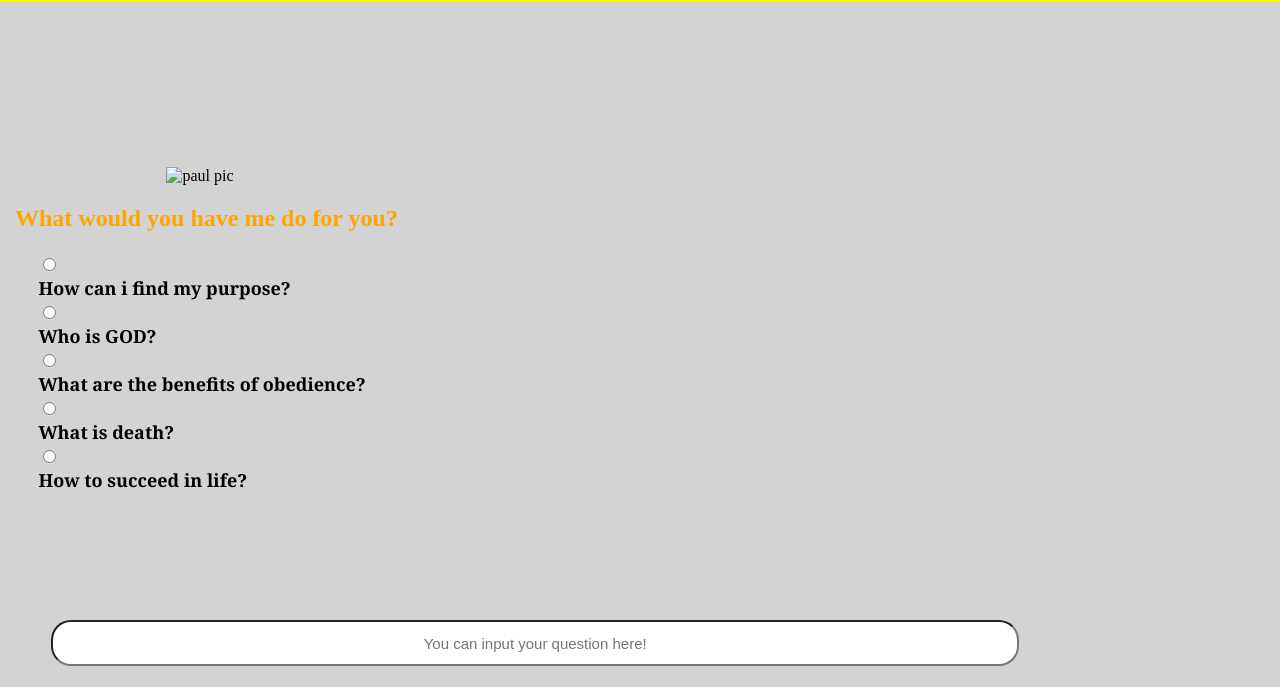
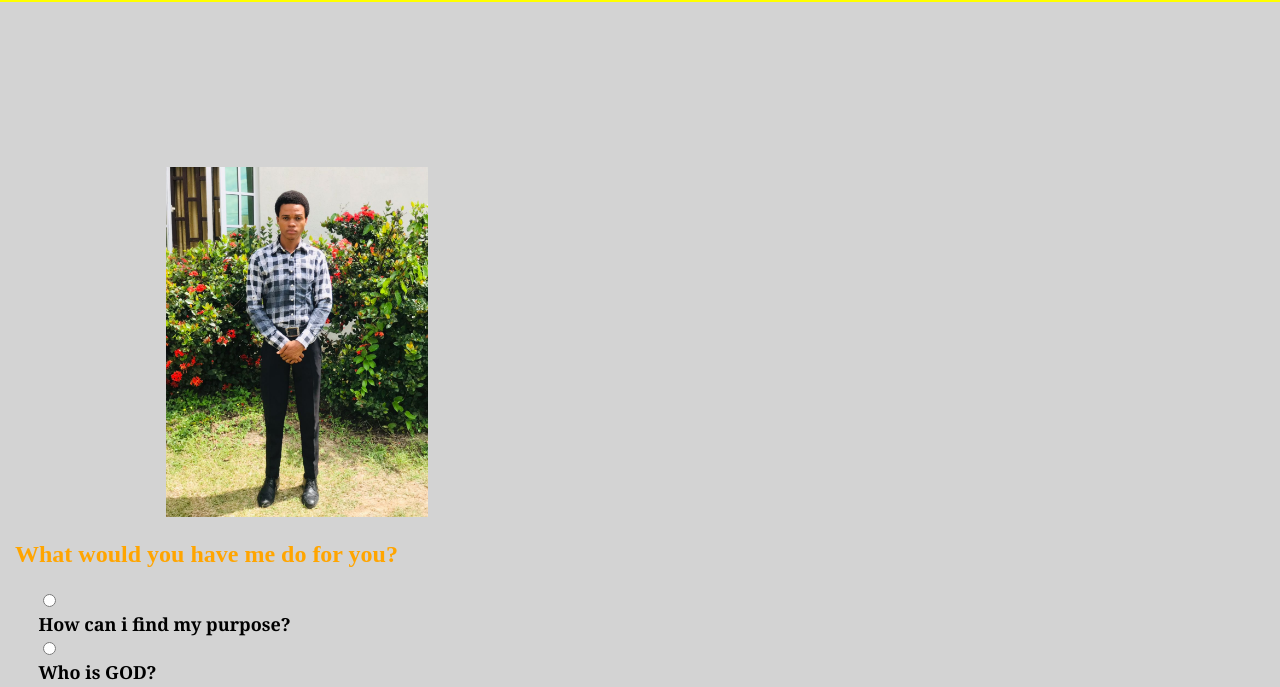
Before and after one commit to Matthias-Paul/Check, a plain HTML site: page index.html in a window 1280 px wide. Shown: the part 63-750 px from the top of the page. Drawn offline with Linux system fonts and the light colour scheme; the site is published under a folder, as on GitHub Pages, so addresses that start at the root find nothing.

Commit message:
Update index.html

```diff
--- a/index.html
+++ b/index.html
@@ -88,7 +88,7 @@
 
   </header>
 
-<img class="pics" src="/IMG-20230723-WA0013.jpg" alt="paul pic"/>
+<img class="pics" src="IMG-20230723-WA0013.jpg" alt="paul pic"/>
 <h2 class="assist">What would you have me do for you?</h2>
 
 <main>
```
